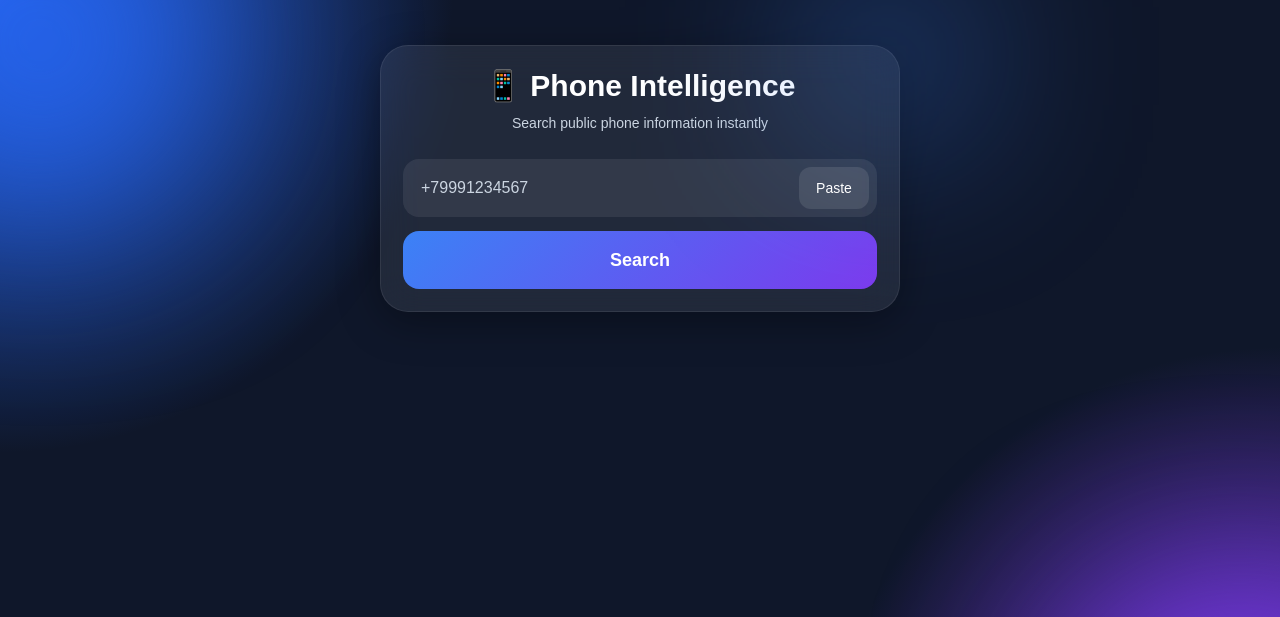
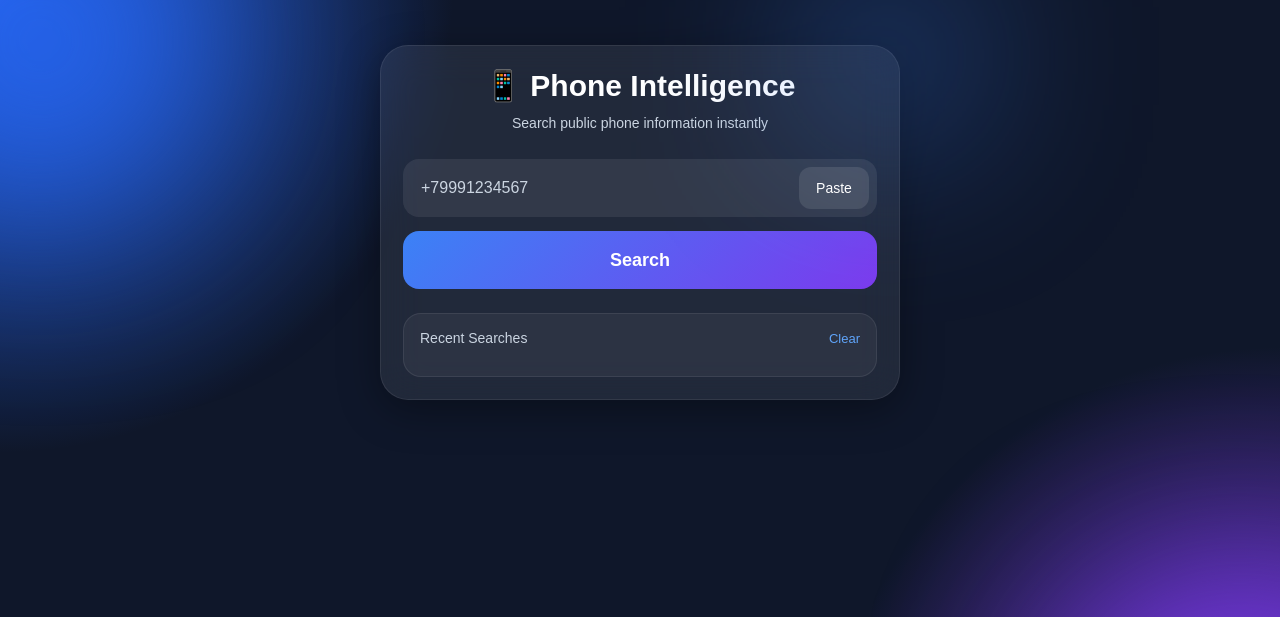
Before and after one commit to maksymtelegram0-source/phone-info-site, a Flask app: page / in a window 1280 px wide. Shown: the top 617 px of the page. Run offline with Flask 3, Linux system fonts and the light colour scheme.

Commit message:
added history and premium features

```diff
--- a/static/style.css
+++ b/static/style.css
@@ -361,6 +361,82 @@ input:focus{
     word-break:break-word;
 }
 
+.history-box{
+
+    margin-top:24px;
+
+    background:rgba(255,255,255,0.05);
+
+    border:1px solid rgba(255,255,255,0.08);
+
+    border-radius:18px;
+
+    padding:16px;
+}
+
+.history-top{
+
+    display:flex;
+
+    justify-content:space-between;
+
+    align-items:center;
+
+    margin-bottom:14px;
+
+    color:#cbd5e1;
+
+    font-size:14px;
+}
+
+#clearHistory{
+
+    border:none;
+
+    background:none;
+
+    color:#60a5fa;
+
+    cursor:pointer;
+
+    font-size:13px;
+}
+
+#historyList{
+
+    display:flex;
+
+    flex-wrap:wrap;
+
+    gap:10px;
+}
+
+.history-item{
+
+    border:none;
+
+    background:rgba(255,255,255,0.08);
+
+    color:white;
+
+    padding:10px 14px;
+
+    border-radius:12px;
+
+    cursor:pointer;
+
+    transition:0.3s;
+
+    font-size:13px;
+}
+
+.history-item:hover{
+
+    background:rgba(255,255,255,0.14);
+
+    transform:translateY(-2px);
+}
+
 .error{
 
     background:rgba(239,68,68,0.15);
--- a/templates/index.html
+++ b/templates/index.html
@@ -45,6 +45,22 @@
     </form>
 
     <div class="loader" id="loader"></div>
+
+    <div class="history-box">
+
+        <div class="history-top">
+
+            <span>Recent Searches</span>
+
+            <button id="clearHistory">
+                Clear
+            </button>
+
+        </div>
+
+        <div id="historyList"></div>
+
+    </div>
 
     {% if result %}
 
@@ -161,6 +177,8 @@ form.addEventListener("submit", function(event){
 
     button.disabled = true;
 
+    saveHistory(value);
+
 });
 
 pasteBtn.addEventListener("click", async () => {
@@ -170,6 +188,10 @@ pasteBtn.addEventListener("click", async () => {
         const text = await navigator.clipboard.readText();
 
         input.value = text;
+
+        if(navigator.vibrate){
+            navigator.vibrate(40);
+        }
 
     } catch {
 
@@ -191,6 +213,10 @@ if(copyBtn){
 
         copyBtn.innerText = "Copied";
 
+        if(navigator.vibrate){
+            navigator.vibrate(50);
+        }
+
         setTimeout(() => {
 
             copyBtn.innerText = "Copy";
@@ -201,6 +227,68 @@ if(copyBtn){
 
 }
 
+function saveHistory(number){
+
+    let history = JSON.parse(
+        localStorage.getItem("phoneHistory")
+    ) || [];
+
+    history = history.filter(item => item !== number);
+
+    history.unshift(number);
+
+    history = history.slice(0, 8);
+
+    localStorage.setItem(
+        "phoneHistory",
+        JSON.stringify(history)
+    );
+
+}
+
+function renderHistory(){
+
+    const historyList =
+    document.getElementById("historyList");
+
+    let history = JSON.parse(
+        localStorage.getItem("phoneHistory")
+    ) || [];
+
+    historyList.innerHTML = "";
+
+    history.forEach(number => {
+
+        const item = document.createElement("button");
+
+        item.className = "history-item";
+
+        item.innerText = number;
+
+        item.onclick = () => {
+
+            input.value = number;
+
+        };
+
+        historyList.appendChild(item);
+
+    });
+
+}
+
+document
+.getElementById("clearHistory")
+.addEventListener("click", () => {
+
+    localStorage.removeItem("phoneHistory");
+
+    renderHistory();
+
+});
+
+renderHistory();
+
 </script>
 
 </body>
```
